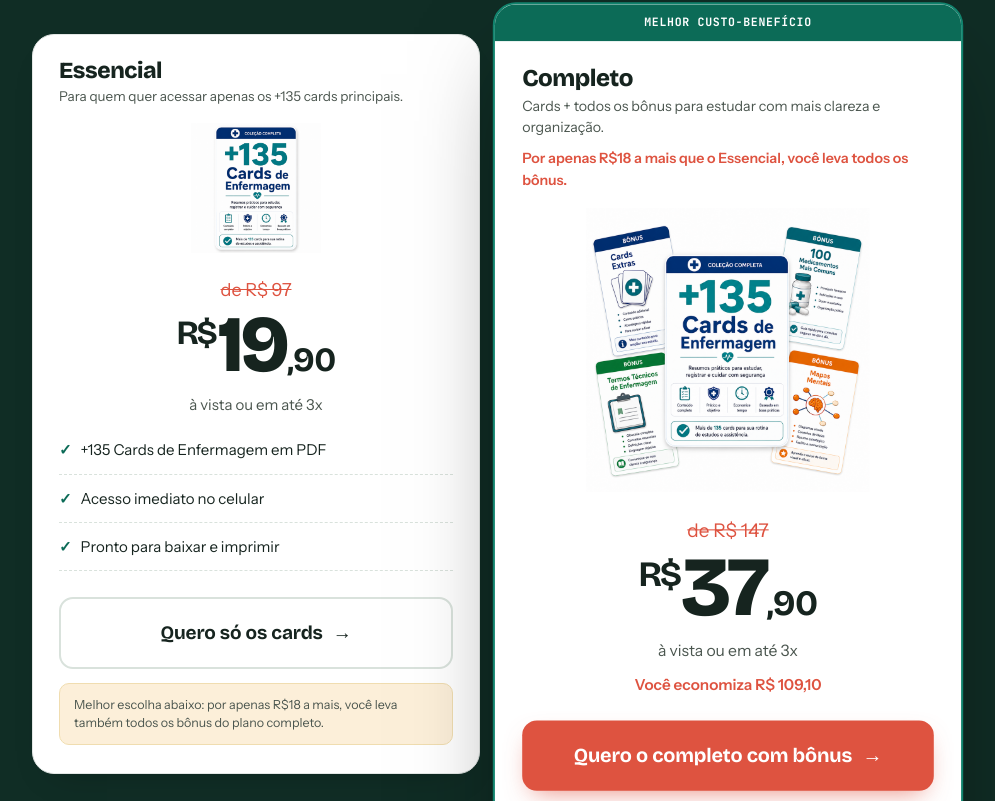
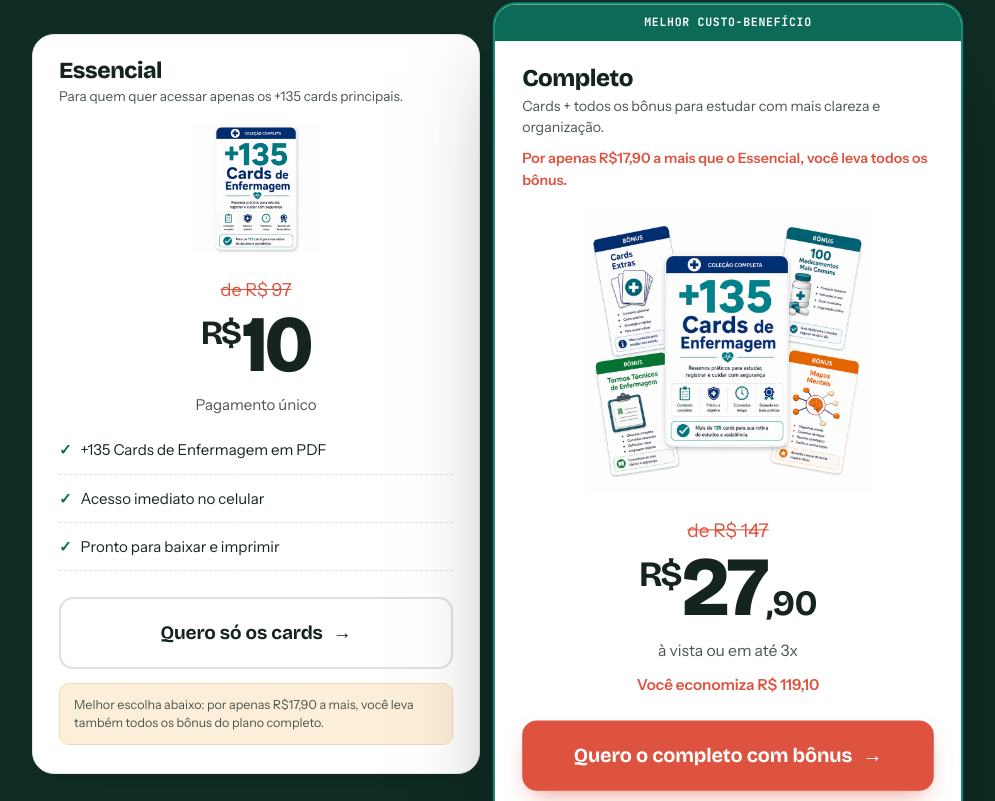
Before and after one commit to caualobo31/cardsenfermagem, a plain HTML site: page index.html in a window 1280 px wide. Shown: the part 4864-5665 px from the top of the page, without its empty margins (148-1143 px from the left). Drawn offline with nearby package versions, Linux system fonts and the light colour scheme.

Commit message:
Update plan prices and wire real checkout links
- Essencial: R$97 -> R$10, single payment (installments don't make
  sense at this price point, so "Pagamento único" replaces the 3x copy)
- Completo: R$147 -> R$27,90, savings recalculated to R$119,10
- Price-difference copy recalculated: "R$18 a mais" -> "R$17,90 a
  mais" in both the Completo boost line and the Essencial notice
- Both plan CTAs now point to the real Wiapy checkout links instead
  of "#", resolving the last placeholder link on the page
- Final CTA text no longer references the old flat R$27 price now
  that there are two different plan prices

Co-Authored-By: Claude Sonnet 5 <noreply@anthropic.com>

```diff
--- a/index.html
+++ b/index.html
@@ -598,16 +598,16 @@
         <div class="plan-body">
           <div class="priceblock">
             <div class="anchor">de R$ 97</div>
-            <div class="price"><small>R$</small>19<span class="cents">,90</span></div>
-            <div class="installment">à vista ou em até 3x</div>
+            <div class="price"><small>R$</small>10</div>
+            <div class="installment">Pagamento único</div>
           </div>
           <ul class="stack">
             <li><span class="n"><span class="ck">✓</span> +135 Cards de Enfermagem em PDF</span></li>
             <li><span class="n"><span class="ck">✓</span> Acesso imediato no celular</span></li>
             <li><span class="n"><span class="ck">✓</span> Pronto para baixar e imprimir</span></li>
           </ul>
-          <a href="#" class="cta secondary">Quero só os cards <span class="arrow">→</span></a>
-          <p class="plan-notice">Melhor escolha abaixo: por apenas R$18 a mais, você leva também todos os bônus do plano completo.</p>
+          <a href="https://pay.wiapy.com/56l3jcokZB5E" class="cta secondary">Quero só os cards <span class="arrow">→</span></a>
+          <p class="plan-notice">Melhor escolha abaixo: por apenas R$17,90 a mais, você leva também todos os bônus do plano completo.</p>
         </div>
       </div>
 
@@ -616,17 +616,17 @@
         <div class="plan-top">
           <h3>Completo</h3>
           <p class="plan-sub">Cards + todos os bônus para estudar com mais clareza e organização.</p>
-          <p class="plan-boost">Por apenas R$18 a mais que o Essencial, você leva todos os bônus.</p>
+          <p class="plan-boost">Por apenas R$17,90 a mais que o Essencial, você leva todos os bônus.</p>
         </div>
         <img class="plan-media" src="images/plano-completo.png" alt="Plano Completo — +135 Cards + 4 Bônus">
         <div class="plan-body">
           <div class="priceblock">
             <div class="anchor">de R$ 147</div>
-            <div class="price"><small>R$</small>37<span class="cents">,90</span></div>
+            <div class="price"><small>R$</small>27<span class="cents">,90</span></div>
             <div class="installment">à vista ou em até 3x</div>
-            <div class="savings">Você economiza R$ 109,10</div>
+            <div class="savings">Você economiza R$ 119,10</div>
           </div>
-          <a href="#" class="cta">Quero o completo com bônus <span class="arrow">→</span></a>
+          <a href="https://pay.wiapy.com/5e_NloPTMP08" class="cta">Quero o completo com bônus <span class="arrow">→</span></a>
           <p class="plan-note">Mais indicado para quem quer revisar sem ficar procurando conteúdo em vários lugares.</p>
 
           <hr class="plan-divider">
@@ -686,7 +686,7 @@
     <div class="urgency"><span class="pulse"></span> Preço de lançamento — sobe em breve</div>
     <h2>Da próxima vez que travar, a resposta vai estar <span class="hl">na sua mão</span>.</h2>
     <p class="subhead">+135 cards e 4 bônus — a resposta certa em segundos, sempre que precisar.</p>
-    <a href="#oferta" class="cta">Quero meus cards por R$ 27 →</a>
+    <a href="#oferta" class="cta">Quero meus cards agora →</a>
     <p class="microtrust"><span>Acesso imediato</span> · <span>Garantia de 15 dias</span> · <span>Compra segura</span></p>
   </div>
 </section>
```
